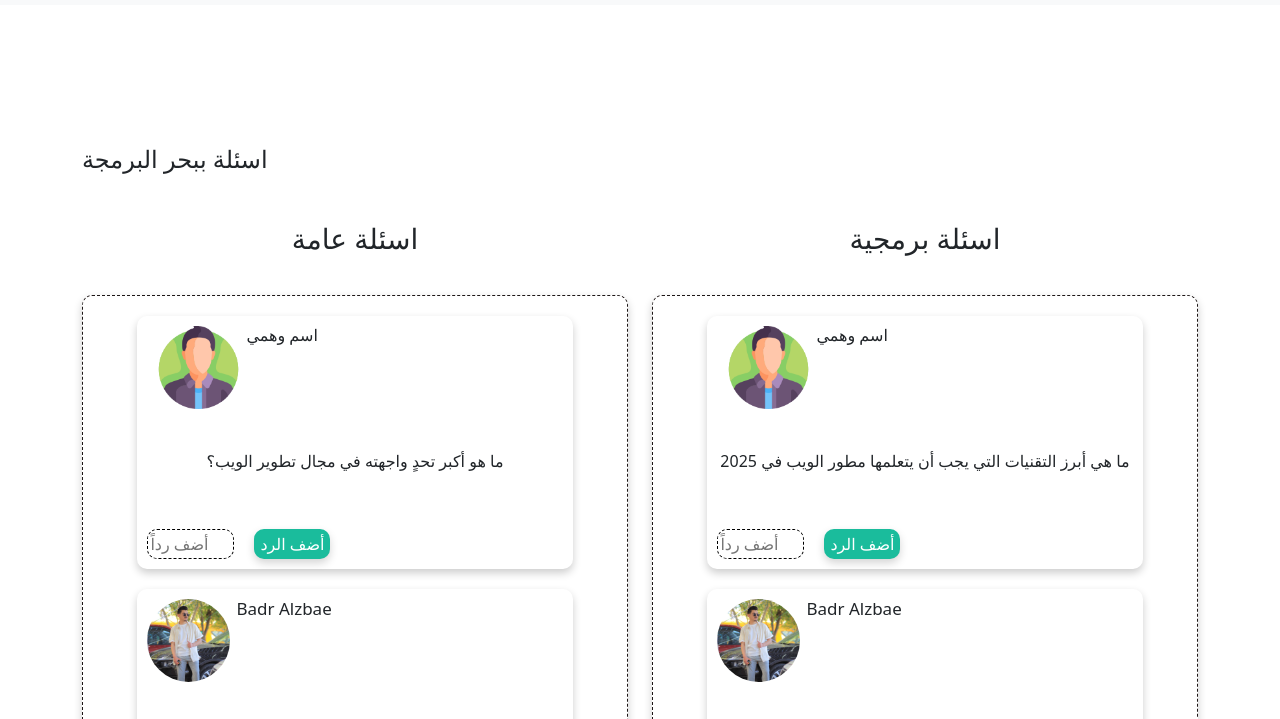
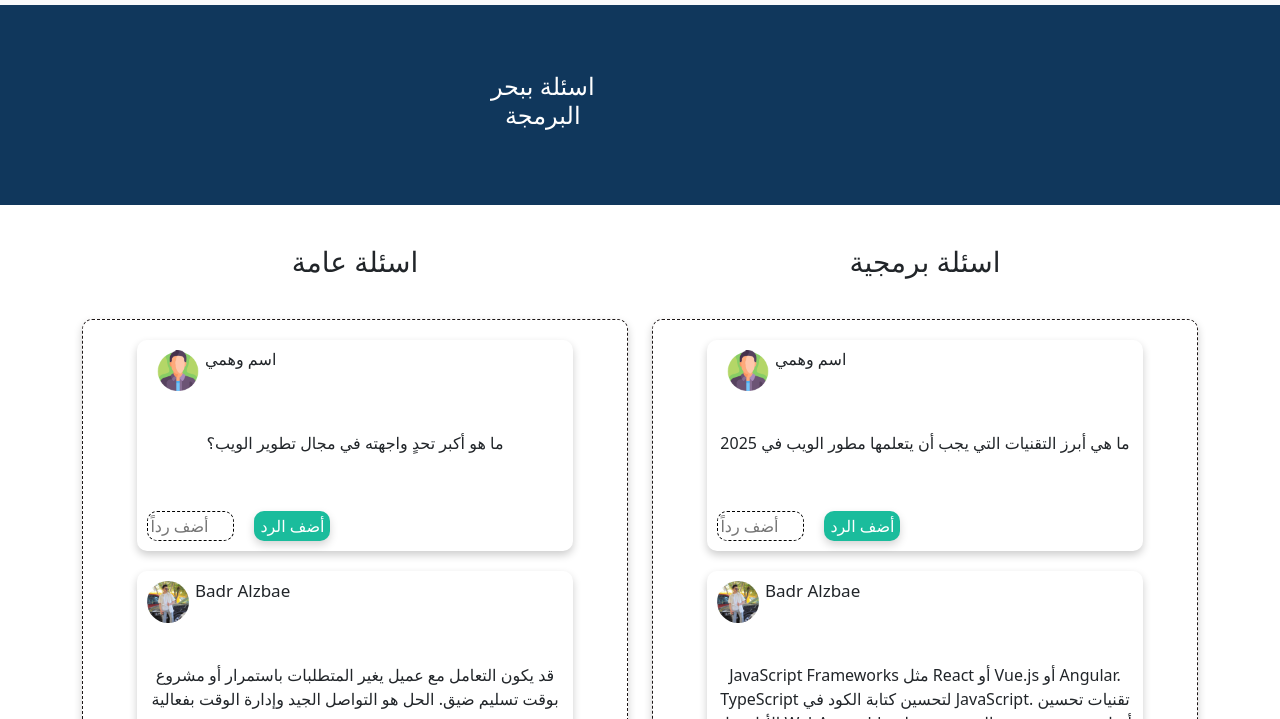
Before and after one commit to badralzabi/questions, a plain HTML site: page program.html in a window 1280 px wide. Shown: the part 51-770 px from the top of the page. Drawn offline with nearby package versions, Linux system fonts and the light colour scheme; no server answers.

Commit message:
Update style.css

```diff
--- a/assets/css/style.css
+++ b/assets/css/style.css
@@ -95,7 +95,7 @@ box-shadow: 0 4px 8px rgba(50, 73, 75, 0.107);
   background-color: #0e715d;
 }
 .hmg1{
-  width: 20%;
+  width: 10%;
   margin-left: 10px;
 }
 
@@ -111,7 +111,7 @@ box-shadow: 0 4px 8px rgba(50, 73, 75, 0.107);
 }
 
 .hmg2{
-  width: 20%;
+  width: 10%;
   border-radius: 50px;
   -webkit-border-radius: 50px;
   -moz-border-radius: 50px;
@@ -207,13 +207,13 @@ footer{
 
 .card-sec3{
   background-color: white;
-  height: 100px;
+  height: 140px;
   border-radius: 20px;
   -webkit-border-radius: 20px;
   -moz-border-radius: 20px;
   -ms-border-radius: 20px;
   -o-border-radius: 20px;
-  padding: 5px;
+  padding: 20px;
   box-shadow: 0 4px 8px rgba(255, 254, 254, 0.4);
   margin-bottom: 20px;
   transition: all 0.5s ease-in-out;
@@ -238,3 +238,26 @@ footer{
   background-color: #10375C;
   color: white;
 }
+
+
+/* تنسيق صفحة اسالة البرمجة */
+
+
+.sec1-prog{
+  background-color: #10375C;
+  height: 200px;
+  color:white;
+}
+
+.casd{
+  display: flex;
+  flex-direction: row;
+  align-items: center;
+  justify-content: center;
+  gap: 100px;
+}
+
+ .casd h4{
+  text-align: center;
+  margin-top: 60px;
+}
```
